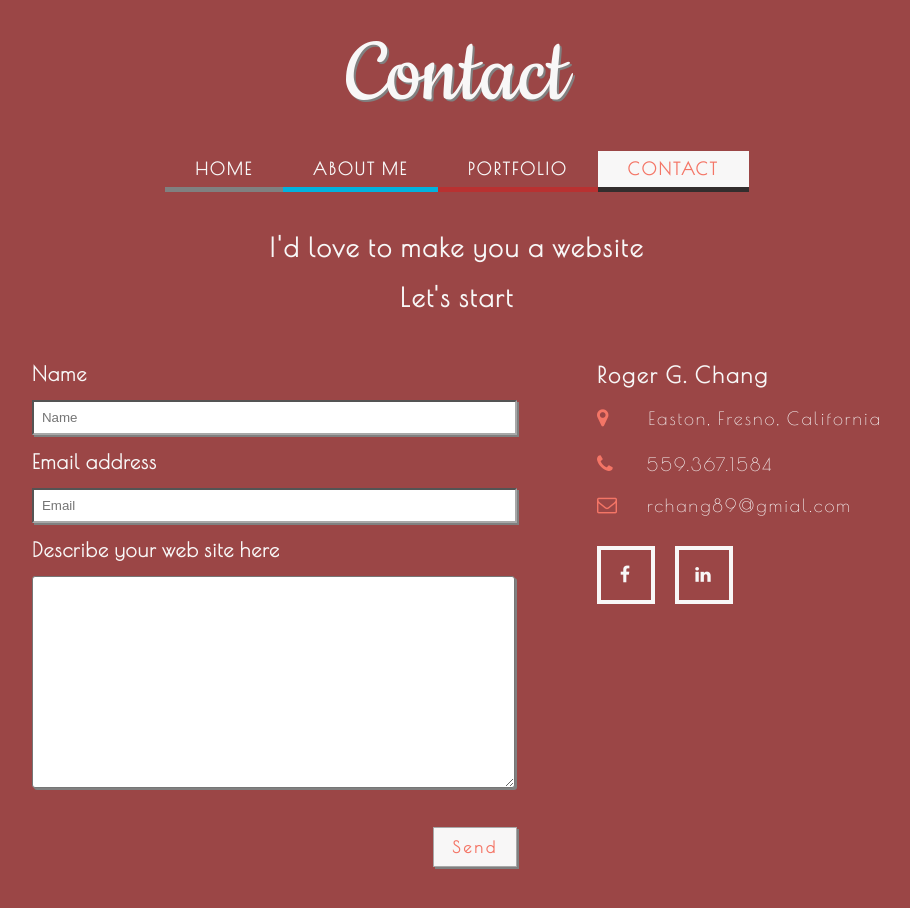
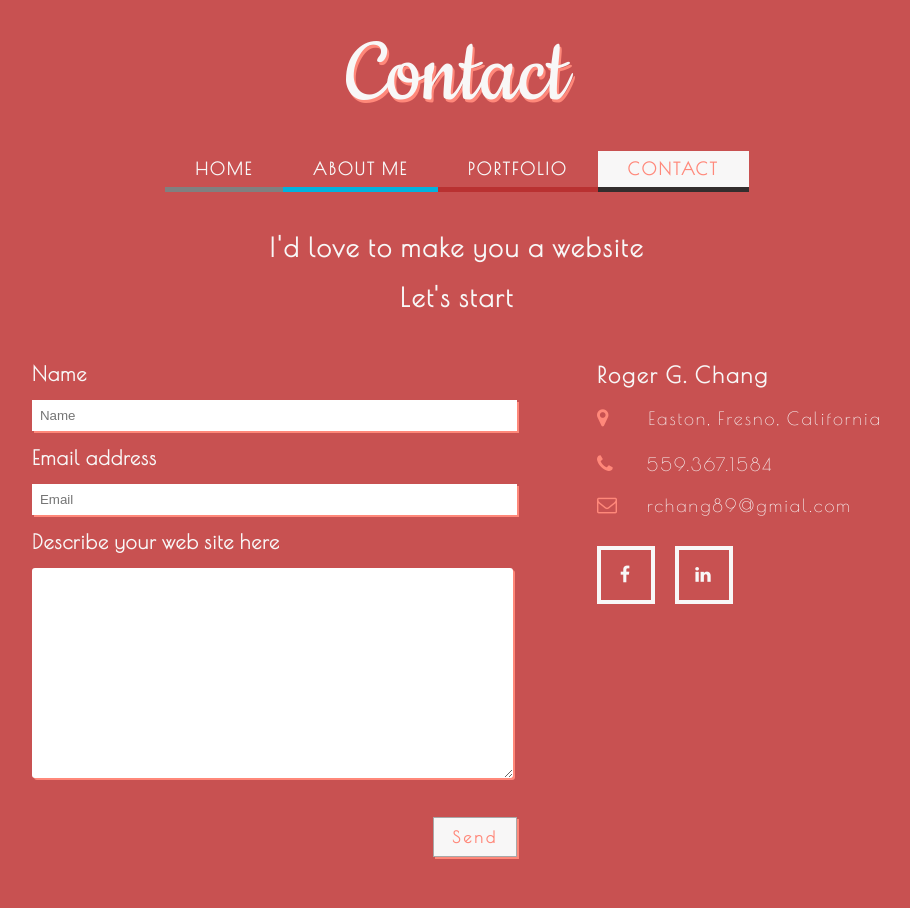
Before and after one commit to rgchang/rgc-portfolio, a website: page contact.html in a window 1280 px wide. Shown: the whole page, without its empty margins (183-1093 px from the left). Drawn offline with nearby package versions, Linux system fonts and the light colour scheme.

Commit message:
portfolio update aug fourteenth

```diff
--- a/scss/style.scss
+++ b/scss/style.scss
@@ -10,7 +10,7 @@ $red: hsla(0, 58%, 46%, 1);
 $orange: hsla(0, 86%, 58%, 1);
 $blue: hsla(192, 98%, 44%, 1);
 $lightgrey: hsla(0, 7%, 97%, 1);
-$pink: hsla(6, 87%, 68%, 1);
+$pink: hsla(6, 100%, 74%, 1);
 
 h1, h2, h3, h4 {
 	cursor: default;
@@ -469,10 +469,10 @@ body {
 
 #body-contact {
 	font-family: 'poiret one';
-	background-color: hsl(0, 38%, 44%);
+	background-color: hsla(0, 52%, 55%, 1);
 	h1 {
 		color: $lightgrey;
-		text-shadow: 2px 2px grey;
+		text-shadow: 2px 3px $pink;
 	}
 	a, p {
 		color: $lightgrey;
@@ -505,7 +505,8 @@ body {
 		}
 	}
 	textarea, input, button {
-		box-shadow: 2px 2px grey;
+		border: none;
+		box-shadow: 2px 2px $pink;
 	}
 	#main-contact {
 		width: 100%;
```
Also changed, not shown: me.html (+0 -1 lines), css/style.css.
